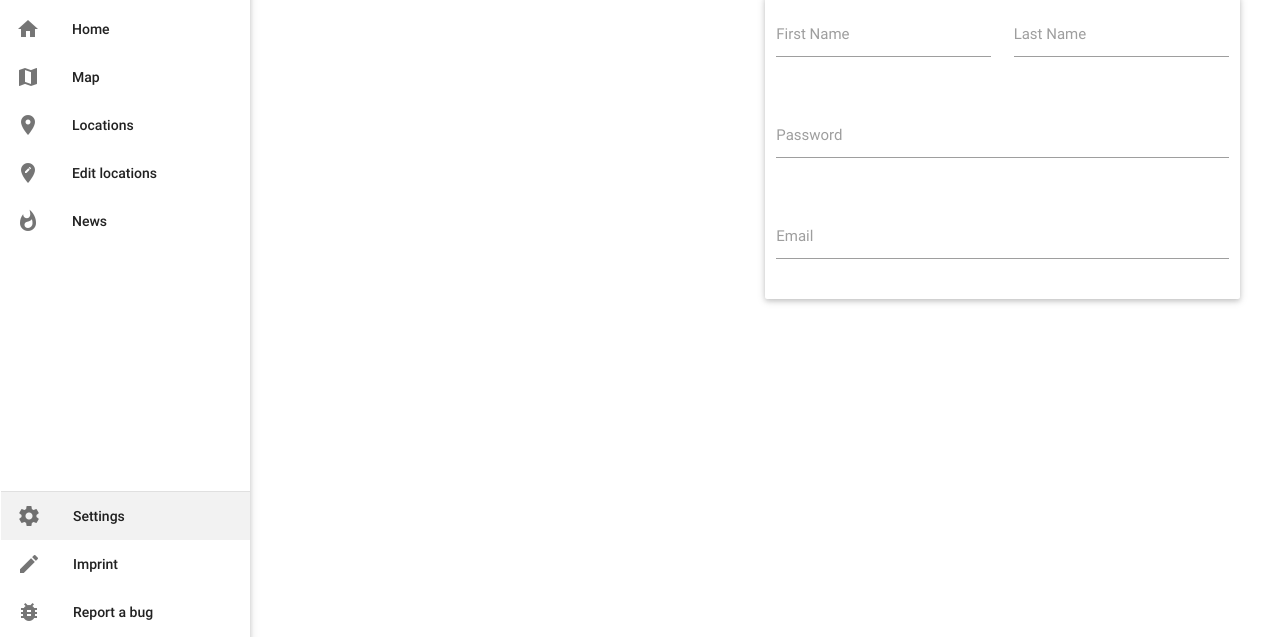
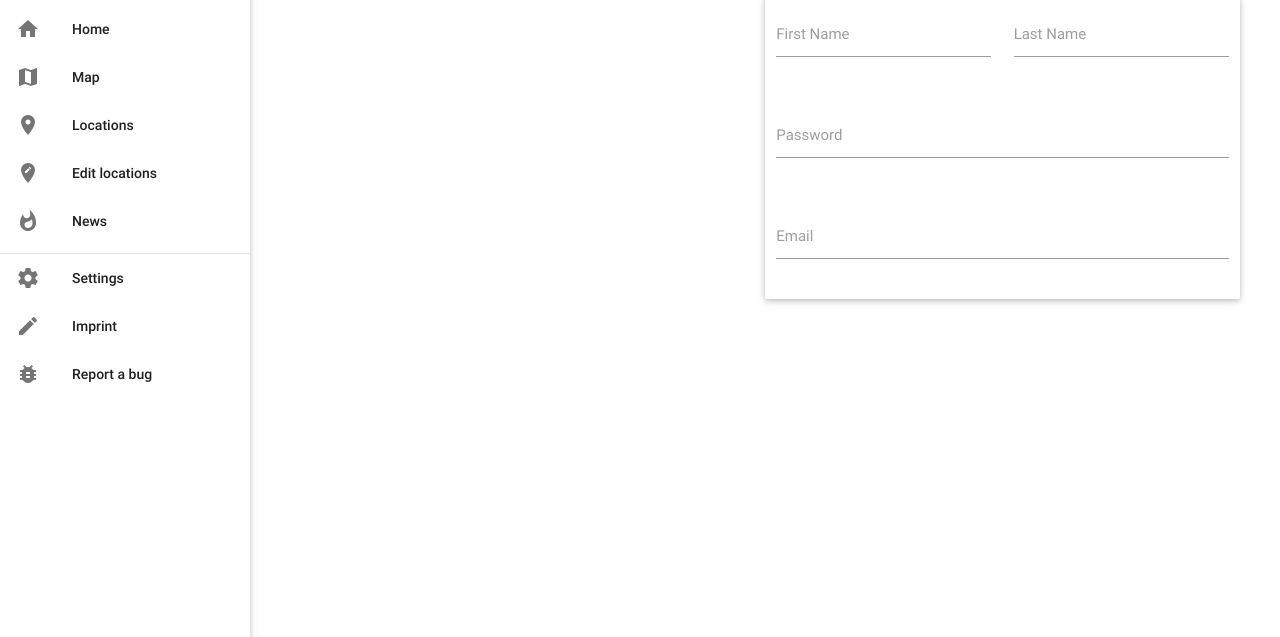
Before and after one commit to wiewioraseb/materialize-map-template, a plain HTML site: page settings.html in a window 1280 px wide. Shown: the part 163-800 px from the top of the page. Drawn offline with nearby package versions, Linux system fonts and the light colour scheme.

Commit message:
Removed bottom class

```diff
--- a/settings.html
+++ b/settings.html
@@ -37,12 +37,10 @@
                     <li><a class="waves-effect" href="#!"><i class="material-icons">location_on</i>Locations</a></li>
                     <li><a class="waves-effect" href="#!"><i class="material-icons">edit_location</i>Edit locations</a></li>
                     <li><a class="waves-effect" href="/news.html"><i class="material-icons">whatshot</i>News</a></li>
-                    <div class="bottom">
-                        <div class="divider"></div>
-                        <li class="active"><a class="waves-effect" href="/settings.html"><i class="material-icons">settings</i>Settings</a></li>
-                        <li><a class="waves-effect" href="#!"><i class="material-icons">mode_editq</i>Imprint</a></li>
-                        <li><a class="modal-trigger waves-effect" href="#bugreport"><i class="material-icons">bug_report</i>Report a bug</a></li>
-                    </div>
+                    <div class="divider"></div>
+                    <li><a class="waves-effect active" href="/settings.html"><i class="material-icons">settings</i>Settings</a></li>
+                    <li><a class="waves-effect" href="#!"><i class="material-icons">mode_editq</i>Imprint</a></li>
+                    <li><a class="modal-trigger waves-effect" href="#bugreport"><i class="material-icons">bug_report</i>Report a bug</a></li>
                 </ul>
             </div>
         </nav>
```
Also changed, not shown: help.html (+4 -6 lines), index.html (+4 -6 lines), map.html (+4 -6 lines), news-single.html (+4 -6 lines), news.html (+4 -6 lines).
